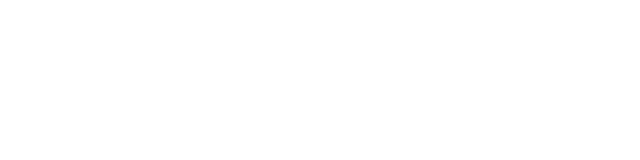
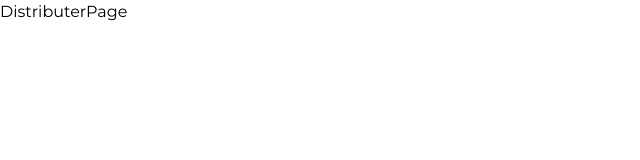
Before and after one commit to agence-github/universal-website, a React (Vite) app: page /distributor in a window 1280 px wide. Before the commit this address had no page. Shown: the top 160 px of the page, without its empty margins (0-640 px from the left). Built offline with nearby package versions, Linux system fonts and the light colour scheme.

Commit message:
initial commit

```diff
--- a/src/App.jsx
+++ b/src/App.jsx
@@ -7,6 +7,8 @@
 } from "react-router-dom";
 import Homepage from "./pages/Home/Homepage"
 import AboutPage from "./pages/AboutUs/AboutPage";
+import DistributerPage from "./pages/DistributersDesk/DistributerPage";
+import BrandsPage from "./pages/Brands/BrandsPage";
 
 export default function App() {
   return (
@@ -14,6 +16,8 @@
       <Routes>
         <Route path="/" element={<Homepage />} />
         <Route path="/about" element={<AboutPage />}/>
+        <Route path="/brands" element={<BrandsPage />}/>
+        <Route path="distributor" element={<DistributerPage/>}/>
       </Routes>
     </BrowserRouter>
   )
--- a/src/components/Navbar.jsx
+++ b/src/components/Navbar.jsx
@@ -24,7 +24,6 @@
   const navItems = [
     { path: "/", label: "Home" },
     { path: "/about", label: "About Us" },
-    { path: "/brands", label: "Our Brands" },
     { path: "/brands", label: "Our Brands" },
     { path: "/distributor", label: "Distributor Desk" },
     { path: "/supply-chain", label: "Supply Chain Network" },
--- /dev/null
+++ b/src/pages/Brands/BrandsPage.jsx
@@ -0,0 +1,9 @@
+import React from 'react'
+
+function BrandsPage() {
+  return (
+    <div>BrandsPage</div>
+  )
+}
+
+export default BrandsPage
--- /dev/null
+++ b/src/pages/DistributersDesk/DistributerPage.jsx
@@ -0,0 +1,9 @@
+import React from 'react'
+
+function DistributerPage() {
+  return (
+    <div>DistributerPage</div>
+  )
+}
+
+export default DistributerPage
```
